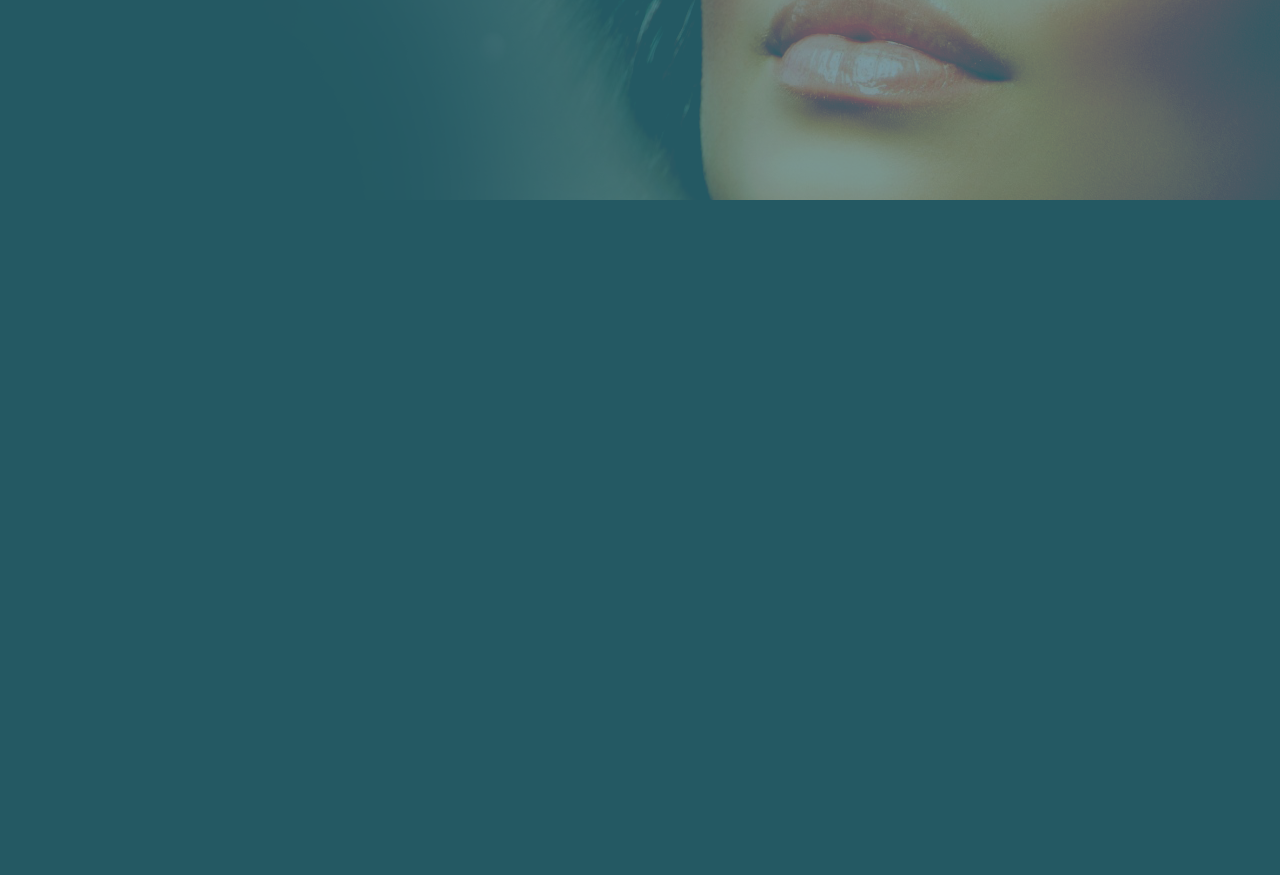
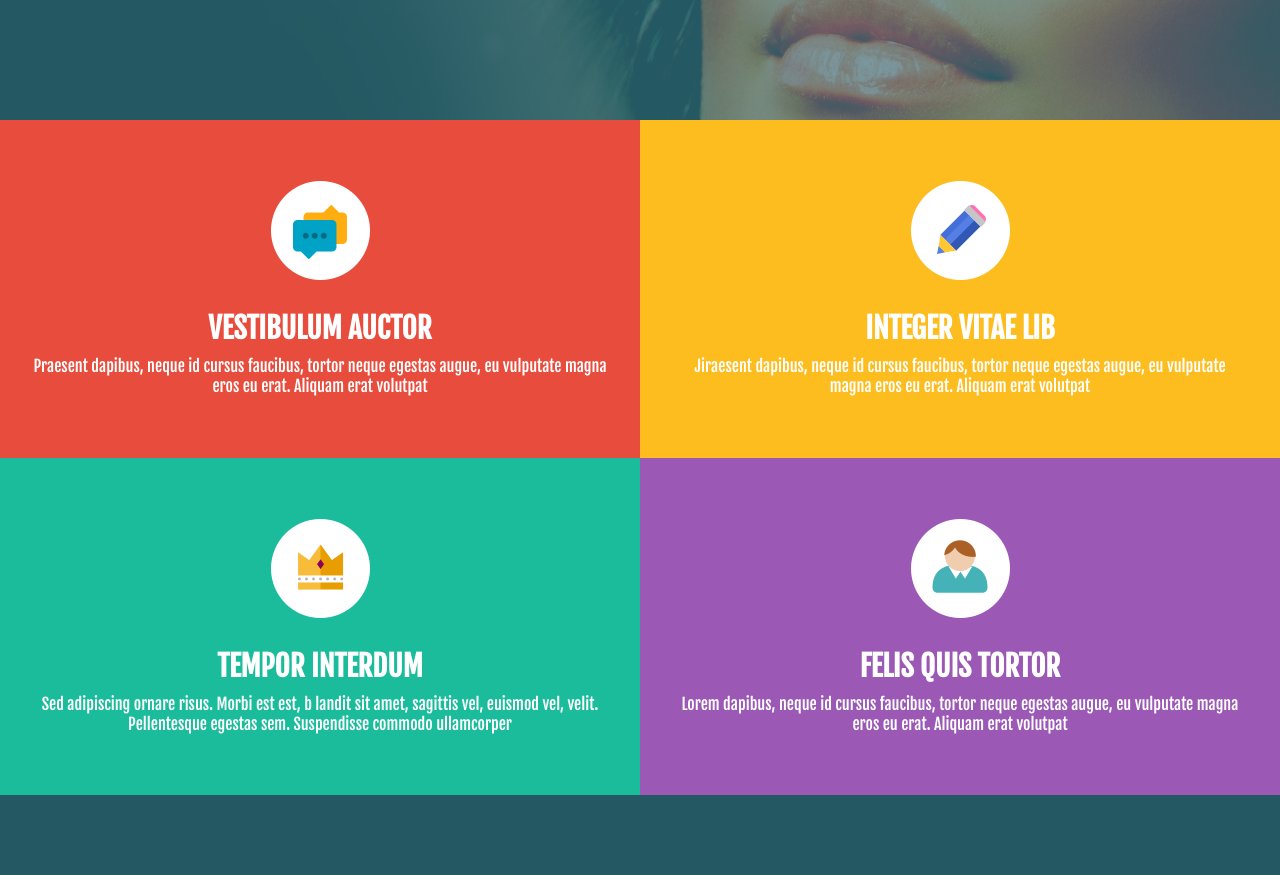
Before and after one commit to xxxDrez/general_software_training_1, a plain HTML site: page index.html in a window 1280 px wide. Shown: the part 400-1275 px from the top of the page. Before the commit the page ends 800 px from the top, so only its background shows below. Drawn offline with Linux system fonts and the light colour scheme.

Commit message:
Завершена работа над центральными кнопками сайта

```diff
--- a/assets/css/main.css
+++ b/assets/css/main.css
@@ -1,3 +1,4 @@
+
 html,body{
     width: 100%;
     max-width: 100%;
@@ -6,6 +7,8 @@ html,body{
     font-family: 'Fjalla One', sans-serif;
     background: #245963;
   }
+
+
 
   h1,h2,h3,h4,h5,h6,p{
     margin: 0;
@@ -96,3 +99,61 @@ header{
     align-items: center;
     text-transform: uppercase;
   }
+
+  .second-selection{
+    position: relative;
+    top: -80px;
+    height: 675px;
+    width: 100%;
+    display: flex;
+    flex-wrap: wrap;
+  }
+
+  .second-selection-box{
+    display: flex;
+    align-items: center;
+    width: 50%;
+    background-color: red;
+  }
+
+  .s-s-box-inner{
+    width: 90%;
+    margin: 0 auto;
+    display: flex;
+    flex-direction: column;
+    align-items: center;
+  }
+
+  .s-s-box-inner img{
+    padding-bottom: 30px;
+  }
+
+  .s-s-box-inner h1{
+    color: white;
+    text-transform: uppercase;
+    padding-bottom: 10px;
+    text-align: center;
+    font-size: 29px;
+  }
+
+  .s-s-box-inner p{
+    color: white;
+    text-align: center;
+    font-size: 16px;
+  }
+
+  .second-selection-box.red{
+    background-color: #e84c3d;
+  }
+
+  .second-selection-box.yellow{
+    background: #fdbd1f;
+  }
+
+  .second-selection-box.blue{
+    background: #1bbc9b;
+  }
+
+  .second-selection-box.violet{
+    background: #9b58b5;
+  }
--- a/index.html
+++ b/index.html
@@ -34,5 +34,57 @@
       </div>
     </div>
     </div>
+    <div class="body-inner">
+      <div class="second-selection">
+        <div class="second-selection-box red">
+          <div class="s-s-box-inner">
+            <img src="assets/images/Chat.png">
+            <h1>Vestibulum auctor</h1>
+            <p>
+              Praesent dapibus, neque id cursus faucibus,
+              tortor neque egestas augue, eu vulputate magna eros eu erat.
+              Aliquam erat volutpat
+            </p>
+          </div>
+
+        </div>
+        <div class="second-selection-box yellow">
+          <div class="s-s-box-inner">
+            <img src="assets/images/pencil.png">
+            <h1>Integer vitae lib</h1>
+            <p>
+                Jiraesent dapibus, neque id cursus faucibus,
+                tortor neque egestas augue, eu vulputate magna eros eu erat.
+                Aliquam erat volutpat
+            </p>
+          </div>
+
+        </div>
+        <div class="second-selection-box blue">
+          <div class="s-s-box-inner">
+            <img src="assets/images/crown.png">
+            <h1>tempor interdum</h1>
+            <p>
+                Sed adipiscing ornare risus. Morbi est est, b
+                landit sit amet, sagittis vel, euismod vel, velit. Pellentesque
+                egestas sem. Suspendisse commodo ullamcorper
+            </p>
+          </div>
+
+        </div>
+        <div class="second-selection-box violet">
+          <div class="s-s-box-inner">
+            <img src="assets/images/user.png">
+            <h1>felis quis tortor</h1>
+            <p>
+                Lorem dapibus, neque id cursus faucibus,
+                tortor neque egestas augue, eu vulputate magna eros eu erat.
+                Aliquam erat volutpat
+            </p>
+          </div>
+
+        </div>
+      </div>
+    </div>
 </body>
 </html>
```
Also changed, not shown: assets/images/btn.png (added), assets/images/crown.png (added), assets/images/pencil.png (added), assets/images/user.png (added), 2 other files. Lines whose indentation alone changed are shown as unchanged.
